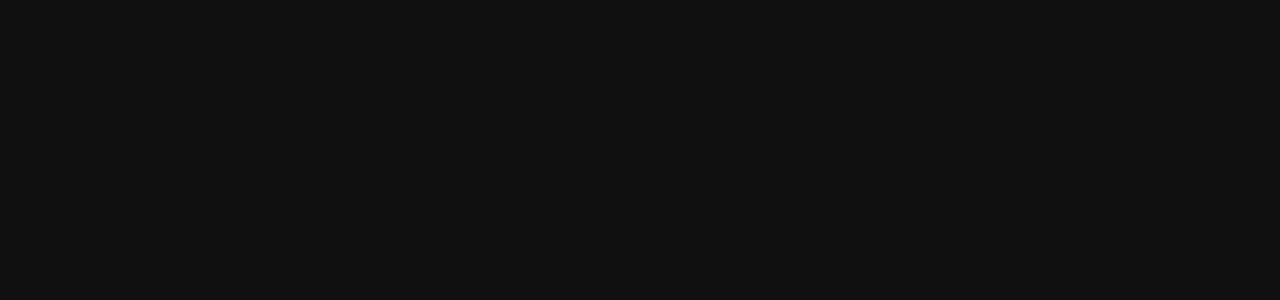
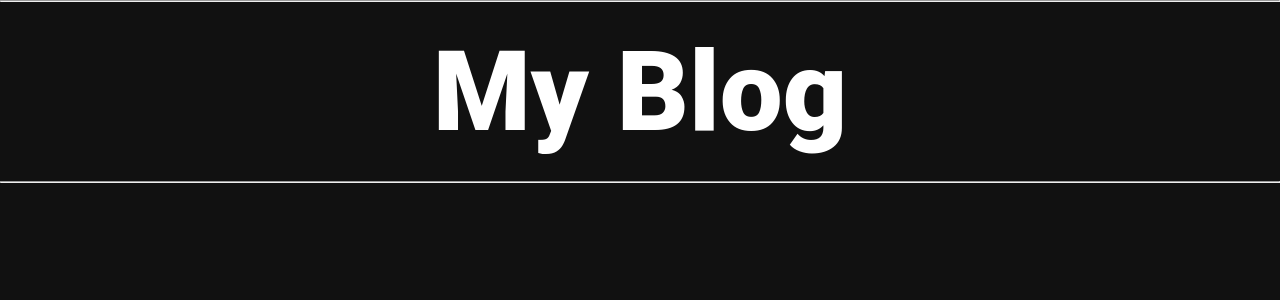
Before and after one commit to YanVelasco/Angular-Blog, an Angular app: page / in a window 1280 px wide. Shown: the top 300 px of the page. Built offline with nearby package versions, Linux system fonts and the light colour scheme.

Commit message:
menutitle customizado

```diff
--- a/src/app/app.component.html
+++ b/src/app/app.component.html
@@ -1 +1,2 @@
+<app-menu-title></app-menu-title>
 <router-outlet></router-outlet>
--- a/src/app/components/menu-title/menu-title.component.html
+++ b/src/app/components/menu-title/menu-title.component.html
@@ -1 +1,5 @@
-<p>menu-title works!</p>
+<main class="container">
+  <hr />
+  <h1 class="title">My Blog</h1>
+  <hr />
+</main>
--- a/src/app/components/menu-title/menu-title.component.scss
+++ b/src/app/components/menu-title/menu-title.component.scss
@@ -0,0 +1,11 @@
+main {
+  width: 100%;
+
+  .title {
+    padding: 1.5rem;
+    text-align: center;
+    color: #fff;
+    font-size: 7rem;
+    font-weight: 900;
+  }
+}
```
